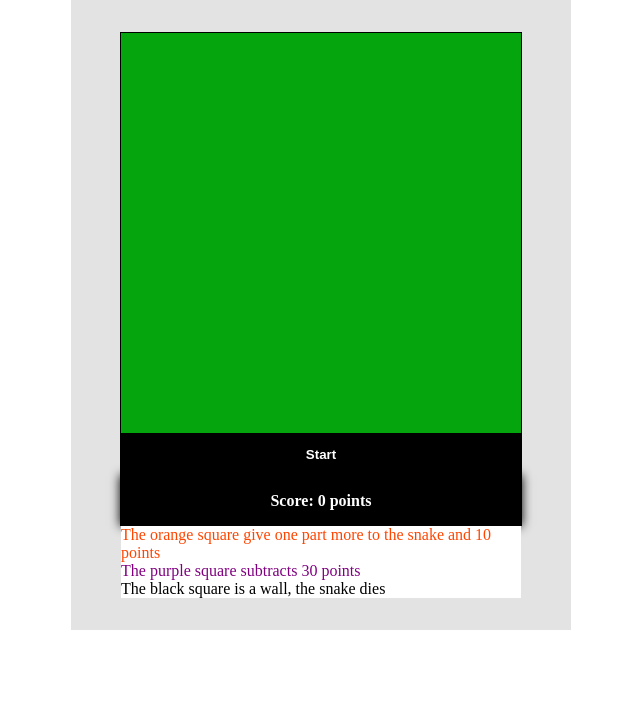
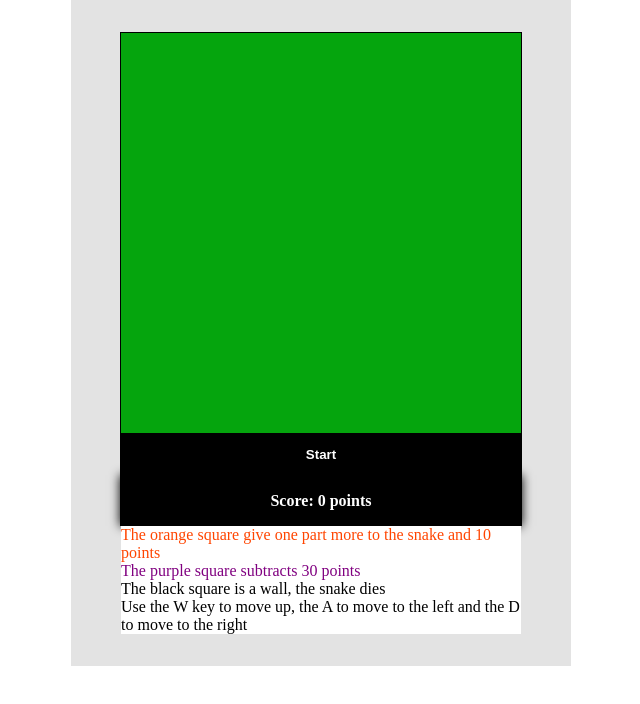
Before and after one commit to MiguelRR85/SnakeGame, a plain HTML site: page index.html in a window 1280 px wide. Shown: the whole page, without its empty margins (319-959 px from the left). Drawn offline with Linux system fonts and the light colour scheme.

Commit message:
edit text main page

```diff
--- a/index.html
+++ b/index.html
@@ -20,6 +20,7 @@
         <div class="orange">The orange square give one part more to the snake and 10 points</div>
         <div class="purple">The purple square subtracts 30 points</div>
         <div class="black">The black square is a wall, the snake dies</div>
+        <div >Use the W key to move up, the A to move to the left and the D to move to the right</div>
       </div>
   </div>
 
```
Also changed, not shown: 1 other file.
